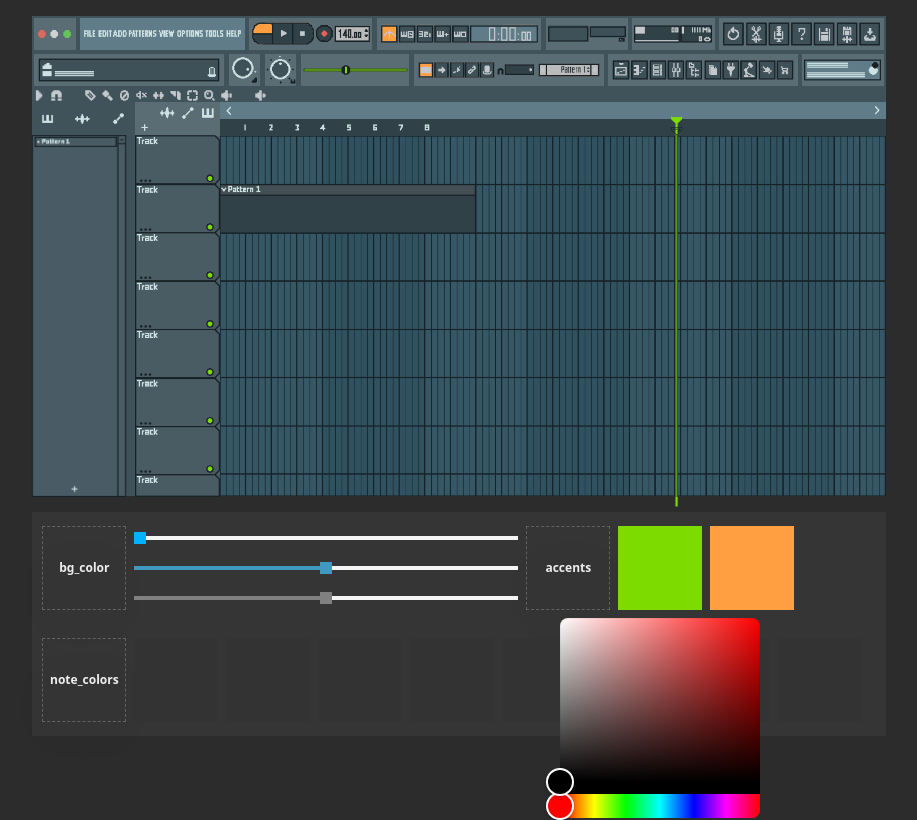
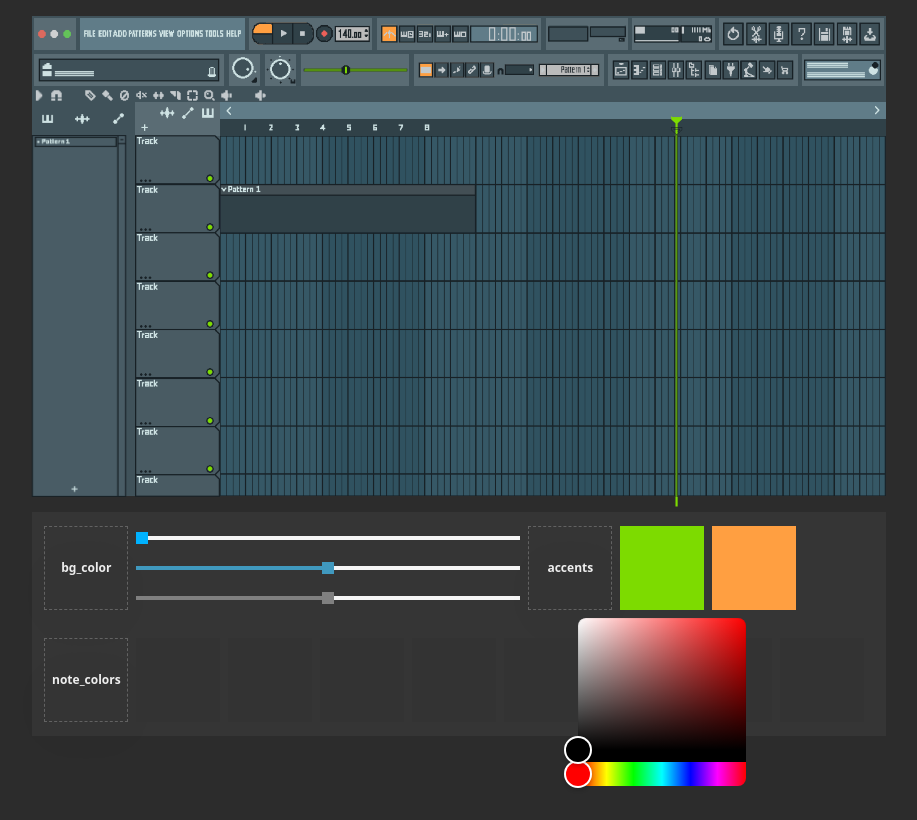
Before and after one commit to daireks-dev/fl-theme-maker, a Next.js app in the folder frontend/: page / in a window 1280 px wide. Both pictures are taken after a click on the button "#7DDB00". Shown: the whole page, without its empty margins (181-1098 px from the left). Built offline with nearby package versions, Linux system fonts and the light colour scheme.

Commit message:
Fixed settings panel scaling issues

```diff
--- a/frontend/src/app/page.tsx
+++ b/frontend/src/app/page.tsx
@@ -230,7 +230,7 @@ export default function Home() {
       </div>
 
       <div className="bg-[#353535] w-[106.666vh] h-[28vh] flex flex-col justify-around items-center">
-        <div className="flex items-center flex-1 w-full ml-5 gap-2">
+        <div className="flex items-center flex-1 w-full ml-[3vh] gap-[1vh]">
           <SquareLabel text="bg_color"/>
           <div className="w-[45%] h-[80%] flex flex-col justify-around">
             <Slider min={0} max={360} value={hue} onValueChange={(value) => {if (typeof value === "number") {setHue(value)}}}color={`hsl(${hue + 198}, 100%, 50%)`}/>
@@ -241,7 +241,7 @@ export default function Home() {
           <ColorButton initialColor={accent1} onValueChange={(value) => setAccent1(value)}/>
           <ColorButton initialColor={accent2} onValueChange={(value) => setAccent2(value)}/>
         </div>
-        <div className="flex items-center flex-1 w-full ml-5 gap-2">
+        <div className="flex items-center flex-1 w-full ml-[3vh] gap-[1vh]">
           <SquareLabel text="note_colors"/>
           <ColorButton initialColor="#333333"/>
           <ColorButton initialColor="#333333"/>
--- a/frontend/src/components/webmidi/ColorButton.tsx
+++ b/frontend/src/components/webmidi/ColorButton.tsx
@@ -31,15 +31,17 @@ export default function ColorButton({initialColor, onValueChange}: ButtonProps)
 
     return (
         <div className="relative h-[75%] aspect-square">
-            <button ref={buttonRef} onClick={() => setShowPicker((prev) => !prev)} style={{ backgroundColor: currentColor }} className="relative w-full h-full">
-                <div className="bg-black w-full h-full opacity-0 hover:opacity-30 transition flex justify-center items-center">
-                    <h1 className="font-bold text-slate-300 text-[min(1.5vh,1.5vw,1rem)]">{currentColor}</h1>
-                </div>
-            </button>
+            <div className="w-full h-full flex justify-center">
+                <button ref={buttonRef} onClick={() => setShowPicker((prev) => !prev)} style={{ backgroundColor: currentColor }} className="relative w-full h-full">
+                    <div className="bg-black w-full h-full opacity-0 hover:opacity-30 transition flex justify-center items-center">
+                        <h1 className="font-bold text-slate-300 text-[min(1.5vh,1.5vw,1rem)]">{currentColor}</h1>
+                    </div>
+                </button>
+            </div>
 
             {showPicker &&
             <div ref={pickerRef} className="absolute left-1/2 mt-2 -translate-x-1/2 z-50">
-                <HexColorPicker className="max-h-[21vw] max-w-[21vw] aspect-square" onChange={(newColor) => {
+                <HexColorPicker className="max-h-[21vh] max-w-[21vh] aspect-square" onChange={(newColor) => {
                     handleColorChange(newColor)
                 }}/>
             </div>}
```
